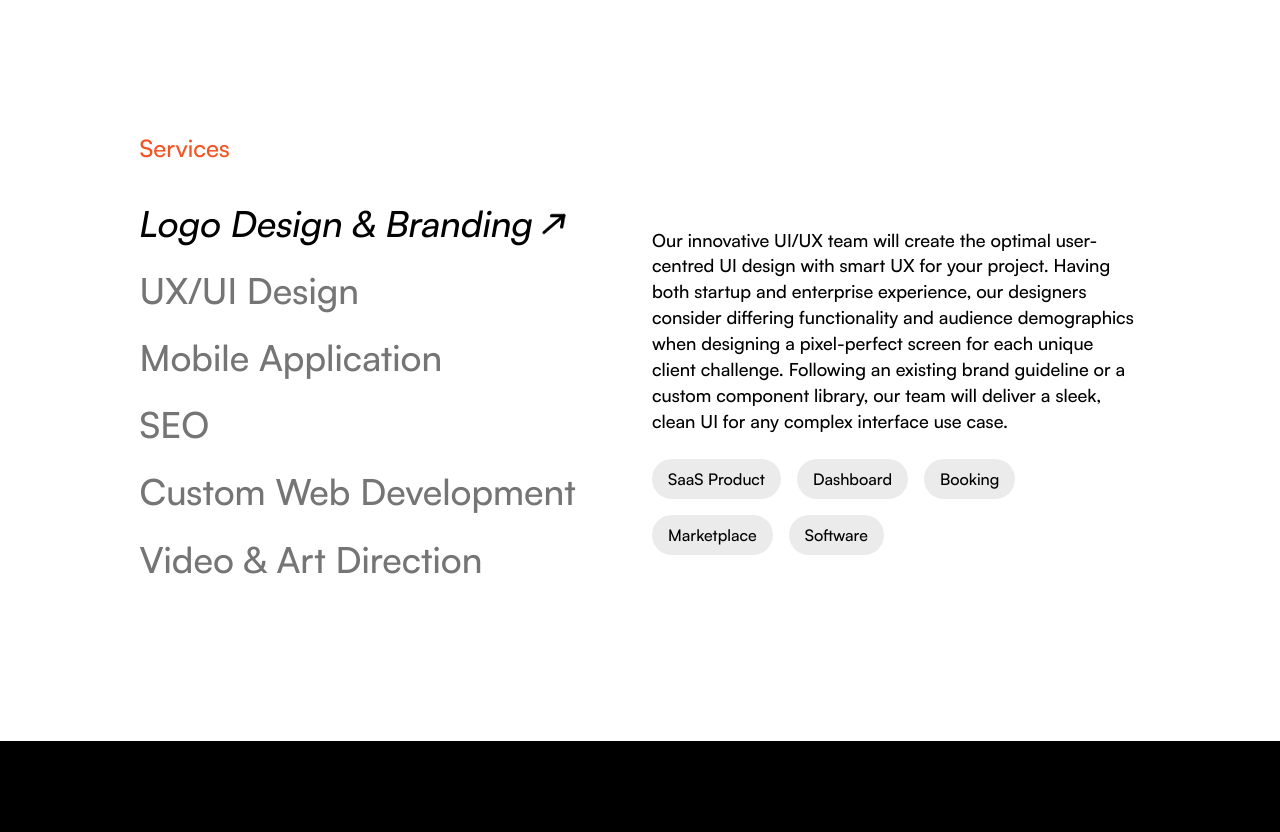
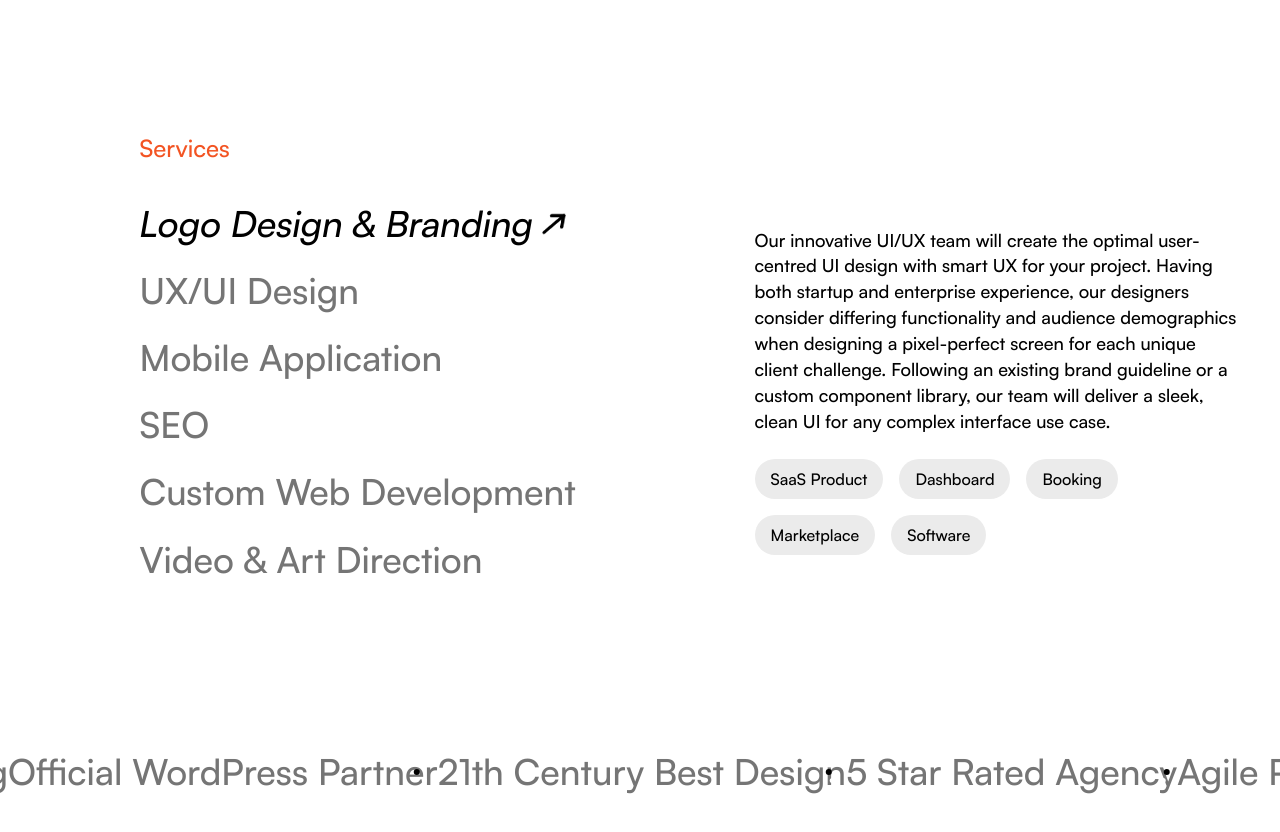
Before and after one commit to AryaKagathara/comsci-frontend, a Next.js app: page / in a window 1280 px wide. Shown: the part 1340-2172 px from the top of the page. Before the commit the page ends 2081 px from the top, so only its background shows below. Built offline with nearby package versions, Linux system fonts and the light colour scheme.

Commit message:
services tab

```diff
--- a/package.json
+++ b/package.json
@@ -12,6 +12,7 @@
     "bootstrap": "^5.3.2",
     "next": "14.0.3",
     "react": "^18",
+    "react-bootstrap": "^2.9.1",
     "react-dom": "^18"
   },
   "devDependencies": {
--- a/src/components/layout/Services.jsx
+++ b/src/components/layout/Services.jsx
@@ -1,6 +1,10 @@
 import Link from "next/link";
 import Image from "next/image";
 import cross from "@/assets/images/cross-arrow.webp";
+import Col from 'react-bootstrap/Col';
+import Nav from 'react-bootstrap/Nav';
+import Row from 'react-bootstrap/Row';
+import Tab from 'react-bootstrap/Tab';
 
 
 const Services = () => {
@@ -21,6 +25,7 @@ const Services = () => {
 						</div>
 					</div>
 					<div className="service_tabsection">
+						<Tab.Container id="tabs_wrapper" defaultActiveKey="logo_design_tab">
 							<div className="row">
 								<div className="col-lg-7 offset-lg-1">
 									<div className="heading">
@@ -29,37 +34,49 @@ const Services = () => {
 								</div>
 								<div className="col-lg-5 offset-lg-1">
 									<div className="tab_section">
-									<div className="nav nav-pills" id="v-pills-tab" role="tablist" aria-orientation="vertical">
-										<button className="nav-link active" id="logo_design_tab" data-bs-toggle="pill" data-bs-target="#logo_tab" type="button" role="tab" aria-controls="logo_tab" aria-selected="true">
+										<Nav variant="pills">
+											<Nav.Item>
+												<Nav.Link eventKey="logo_design_tab">
 													Logo Design & Branding
 													<span><Image src={cross} alt="cross-arrow" /></span>
-										</button>
-										<button className="nav-link" id="ui_ux_design_tab" data-bs-toggle="pill" data-bs-target="#design_tab_wrap" type="button" role="tab" aria-controls="design_tab_wrap" aria-selected="false">
+												</Nav.Link>
+											</Nav.Item>
+											<Nav.Item>
+												<Nav.Link eventKey="ui_ux_design_tab">
 													UX/UI Design
 													<span><Image src={cross} alt="cross-arrow" /></span>
-										</button>
-										<button className="nav-link" id="mobile_application_tab" data-bs-toggle="pill" data-bs-target="#mobiapp_tab" type="button" role="tab" aria-controls="mobiapp_tab" aria-selected="false">
+												</Nav.Link>
+											</Nav.Item>
+											<Nav.Item>
+												<Nav.Link eventKey="mobile_application_tab">
 													Mobile Application
 													<span><Image src={cross} alt="cross-arrow" /></span>
-										</button>
-										<button className="nav-link" id="seo_tab" data-bs-toggle="pill" data-bs-target="#seo_wrap" type="button" role="tab" aria-controls="seo_wrap" aria-selected="false">
+												</Nav.Link>
+											</Nav.Item>
+											<Nav.Item>
+												<Nav.Link eventKey="seo_tab">
 													SEO
 													<span><Image src={cross} alt="cross-arrow" /></span>
-										</button>
-										<button className="nav-link" id="custom_web_tab" data-bs-toggle="pill" data-bs-target="#custom_tab" type="button" role="tab" aria-controls="custom_tab" aria-selected="false">
+												</Nav.Link>
+											</Nav.Item>
+											<Nav.Item>
+												<Nav.Link eventKey="custom_web_tab">
 													Custom Web Development
 													<span><Image src={cross} alt="cross-arrow" /></span>
-										</button>
-										<button className="nav-link" id="video_art_tab" data-bs-toggle="pill" data-bs-target="#video_tab" type="button" role="tab" aria-controls="video_tab" aria-selected="false">
+												</Nav.Link>
+											</Nav.Item>
+											<Nav.Item>
+												<Nav.Link eventKey="video_art_tab">
 													Video & Art Direction
 													<span><Image src={cross} alt="cross-arrow" /></span>
-										</button>
+												</Nav.Link>
+											</Nav.Item>
+										</Nav>
 									</div>
 								</div>
-							</div>
-							<div className="col-lg-5">
-								<div className="tab-content" id="v-pills-tabContent">
-									<div className="tab-pane fade show active" id="logo_tab" role="tabpanel" aria-labelledby="logo_design_tab" tabindex="0">
+								<div className="col-lg-5 offset-lg-1">
+									<Tab.Content>
+										<Tab.Pane eventKey="logo_design_tab">
 											<div className="content_box">
 												<span>Our innovative UI/UX team will create the optimal user-centred UI design with smart UX for your project. Having both startup and enterprise experience, our designers consider differing functionality and audience demographics when designing a pixel-perfect screen for each unique client challenge. Following an existing brand guideline or a custom component library, our team will deliver a sleek, clean UI for any complex interface use case.</span>
 												<div className="chips">
@@ -70,8 +87,8 @@ const Services = () => {
 													<div className="chip"><Link href="javascript:;">Software</Link></div>
 												</div>
 											</div>
-									</div>
-									<div className="tab-pane fade" id="design_tab_wrap" role="tabpanel" aria-labelledby="ui_ux_design_tab" tabindex="0">
+										</Tab.Pane>
+										<Tab.Pane eventKey="ui_ux_design_tab">
 											<div className="content_box">
 												<span>Our innovative UI/UX team will create the optimal user-centred UI design with smart UX for your project. Having both startup and enterprise experience, our designers consider differing functionality and audience demographics when designing a pixel-perfect screen for each unique client challenge.</span>
 												<div className="chips">
@@ -80,8 +97,8 @@ const Services = () => {
 													<div className="chip"><Link href="javascript:;">Booking</Link></div>
 												</div>
 											</div>
-									</div>
-									<div className="tab-pane fade" id="mobiapp_tab" role="tabpanel" aria-labelledby="mobile_application_tab" tabindex="0">
+										</Tab.Pane>
+										<Tab.Pane eventKey="mobile_application_tab">
 											<div className="content_box">
 												<span>Our innovative UI/UX team will create the optimal user-centred UI design with smart UX for your project. Having both startup and enterprise experience, our designers consider differing functionality and audience demographics when designing a pixel-perfect screen for each unique client challenge. Following an existing brand guideline or a custom component library, our team will deliver a sleek, clean UI for any complex interface use case.</span>
 												<div className="chips">
@@ -91,8 +108,8 @@ const Services = () => {
 													<div className="chip"><Link href="javascript:;">Software</Link></div>
 												</div>
 											</div>
-									</div>
-									<div className="tab-pane fade" id="seo_wrap" role="tabpanel" aria-labelledby="seo_tab" tabindex="0">
+										</Tab.Pane>
+										<Tab.Pane eventKey="seo_tab">
 											<div className="content_box">
 												<span>Our innovative UI/UX team will create the optimal user-centred UI design with smart UX for your project. Having both startup and enterprise experience, our designers consider differing functionality and audience demographics when designing a pixel-perfect screen for each unique client challenge. Following an existing brand guideline or a custom component library, our team will deliver a sleek, clean UI for any complex interface use case.</span>
 												<div className="chips">
@@ -103,8 +120,8 @@ const Services = () => {
 													<div className="chip"><Link href="javascript:;">Software</Link></div>
 												</div>
 											</div>
-									</div>
-									<div className="tab-pane fade" id="custom_tab" role="tabpanel" aria-labelledby="custom_web_tab" tabindex="0">
+										</Tab.Pane>
+										<Tab.Pane eventKey="custom_web_tab">
 											<div className="content_box">
 												<span>Our innovative UI/UX team will create the optimal user-centred UI design with smart UX for your project. Having both startup and enterprise experience, our designers consider differing functionality and audience demographics when designing a pixel-perfect screen for each unique client challenge. Following an existing brand guideline or a custom component library, our team will deliver a sleek, clean UI for any complex interface use case.</span>
 												<div className="chips">
@@ -114,8 +131,8 @@ const Services = () => {
 													<div className="chip"><Link href="javascript:;">Software</Link></div>
 												</div>
 											</div>
-									</div>
-									<div className="tab-pane fade" id="video_tab" role="tabpanel" aria-labelledby="video_art_tab" tabindex="0">
+										</Tab.Pane>
+										<Tab.Pane eventKey="video_art_tab">
 											<div className="content_box">
 												<span>Our innovative UI/UX team will create the optimal user-centred UI design with smart UX for your project. Having both startup and enterprise experience, our designers consider differing functionality and audience demographics when designing a pixel-perfect screen for each unique client challenge. Following an existing brand guideline or a custom component library, our team will deliver a sleek, clean UI for any complex interface use case.</span>
 												<div className="chips">
@@ -123,10 +140,29 @@ const Services = () => {
 													<div className="chip"><Link href="javascript:;">Software</Link></div>
 												</div>
 											</div>
+										</Tab.Pane>
+									</Tab.Content>
 								</div>
 							</div>
+						</Tab.Container>
 					</div>
 				</div>
+				<div className="service_detail">
+					<div className="marquee">
+						<ul className="marquee-content scroll">
+							<li className="back_wrapper"><p className="text_box">Award Winning</p></li>
+							<li className="back_wrapper"><p className="text_box">Official WordPress Partner</p></li>
+							<li className="back_wrapper"><p className="text_box">21th Century Best Design</p></li>
+							<li className="back_wrapper"><p className="text_box">5 Star Rated Agency</p></li>
+							<li className="back_wrapper"><p className="text_box">Agile Process</p></li>
+						</ul>
+						<ul className="marquee-content scroll">
+							<li className="back_wrapper"><p className="text_box">Award Winning</p></li>
+							<li className="back_wrapper"><p className="text_box">Official WordPress Partner</p></li>
+							<li className="back_wrapper"><p className="text_box">21th Century Best Design</p></li>
+							<li className="back_wrapper"><p className="text_box">5 Star Rated Agency</p></li>
+							<li className="back_wrapper"><p className="text_box">Agile Process</p></li>
+						</ul>
 					</div>
 				</div>
 			</div>
--- a/src/pages/_app.js
+++ b/src/pages/_app.js
@@ -1,4 +1,4 @@
-import "bootstrap/dist/css/bootstrap.min.css";
+import 'bootstrap/dist/css/bootstrap.min.css';
 import '@/styles/globals.css';
 import '@/styles/fonts.css';
 import Header from '@/components/layout/Header';
--- a/src/styles/globals.css
+++ b/src/styles/globals.css
@@ -142,11 +142,12 @@ textarea {
 .service_heading .globe { display: inline-flex; white-space: nowrap; align-items: baseline; }
 .service_heading .globe .world_img { display: flex; margin-bottom: -1px; }
 .service_heading .globe .world_img video { height: 46px; width: 46px; border-radius: 50%; }
+.service_tabsection { margin-bottom: 164px; }
 .service_tabsection .heading span { color: var(--primary-orange); font-size: 24px; font-weight: 500; margin-bottom: 36px; display: block; }
 .service_tabsection .tab_section { display: flex; align-items: flex-start; }
 .service_tabsection .tab_section .nav { flex-direction: column; }
 .service_tabsection .tab_section .nav .nav-link { background: transparent; color: var(--primary-light-gray); font-size: 36px; font-weight: 500; line-height: 1.2; padding: 0; text-align: start; display: flex; align-items: center; transition: all 0.3s ease-in-out; }
-.service_tabsection .tab_section .nav .nav-link + .nav-link { margin-top: 24px; }
+.service_tabsection .tab_section .nav .nav-item + .nav-item { margin-top: 24px; }
 .service_tabsection .tab_section .nav .nav-link.active { color: var(--primary-black); transform: skewX(-10deg); }
 .service_tabsection .tab_section .nav .nav-link span { display: inline-flex; width: 40px; height: 40px; opacity: 0; visibility: hidden; transition: all 0.3s ease-in-out; }
 .service_tabsection .tab_section .nav .nav-link span img { width: 100%; height: auto; max-width: 100%; max-height: 100%; object-fit: cover; }
@@ -156,3 +157,18 @@ textarea {
 .service_tabsection .tab-content .content_box .chips { display: flex; flex-wrap: wrap; gap: 16px; }
 .service_tabsection .tab-content .content_box .chips .chip a { white-space: nowrap; overflow: hidden; padding: 8px 16px; display: block; border-radius: 57px; background-color: var(--primary-light-white); font-size: 16px; font-weight: 500; transition: all 0.3s ease-in-out; color: var(--primary-black); text-decoration: none; }
 .service_tabsection .tab-content .content_box .chips .chip a:hover { background: var(--primary-dark-white); }
+.service_detail .marquee { width: 100%; column-gap: 16px; display: flex; overflow: hidden; }
+.service_detail .marquee .marquee-content { min-width: 100%; flex: none; justify-content: space-around; display: flex; margin: 0; padding: 0; }
+.service_detail .scroll { animation: scroll 40s linear infinite; }
+@keyframes scroll {
+	from {
+		transform: translateX(0);
+	}
+
+	to {
+		transform: translateX(calc(-100% - 1rem));
+	}
+}
+.service_detail .marquee .marquee-content .back_wrapper { max-width: 430px; position: relative; }
+.service_detail .marquee .marquee-content .back_wrapper::after { content: ""; position: absolute; left: -6%; top: 50%; transform: translate(0, -50%); width: 6px; height: 6px; border-radius: 50%; background: var(--primary-black); }
+.service_detail .marquee .marquee-content .back_wrapper .text_box { width: 100%; color: var(--primary-light-gray); font-size: 36px; font-weight: 500; margin: 0; }
```
Also changed, not shown: 1 other file (tests, documents, lock files or other folders). Lines whose indentation alone changed are shown as unchanged.
